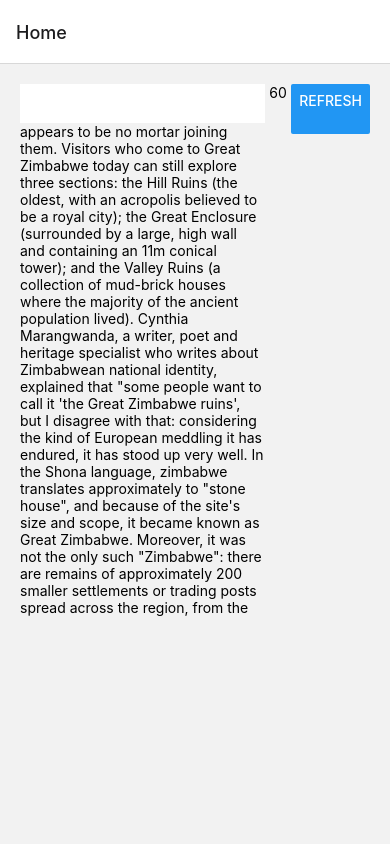
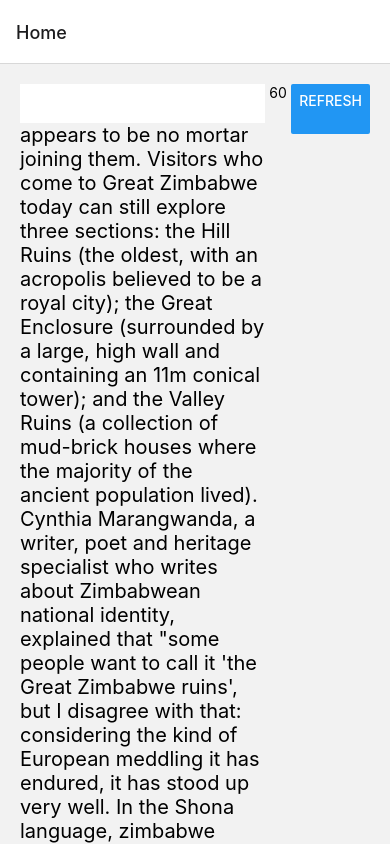
Before and after one commit to diyorbek0309/type-racer, a React Native app: screen / in a window 390 px wide. Shown: the top 845 px of the page. Built offline with nearby package versions, Linux system fonts and the light colour scheme.

Commit message:
fixed bug on input

```diff
--- a/src/components/Main.tsx
+++ b/src/components/Main.tsx
@@ -1,17 +1,22 @@
 import { StyleSheet, Text, View, TextInput } from 'react-native';
-// import styles from './Home.module.css';
 import { MainProps } from '../types/Props.interface';
 
-const HMain = ({ correctText, inputText, setText }: MainProps) => {
+const HMain = ({
+  correctText,
+  inputText,
+  setEnteredText,
+  enteredText,
+}: MainProps) => {
   return (
     <View style={styles.HMain}>
       <TextInput
         style={styles.Main_input}
-        onChangeText={(newText) => setText(newText)}
+        onChangeText={setEnteredText}
+        value={enteredText}
       />
       <View>
         <Text style={styles.correctText}>{correctText}</Text>
-        <Text>{inputText}</Text>
+        <Text style={styles.inputText}>{inputText}</Text>
       </View>
     </View>
   );
@@ -29,8 +34,12 @@ const styles = StyleSheet.create({
   },
   correctText: {
     color: '#00ff00',
-    fontSize: 32,
-    lineHeight: 48,
+    fontSize: 20,
+    lineHeight: 24,
+  },
+  inputText: {
+    fontSize: 20,
+    lineHeight: 24,
   },
 });
 
--- a/src/components/Timer.tsx
+++ b/src/components/Timer.tsx
@@ -2,8 +2,6 @@ import { View, Text } from 'react-native';
 import { TimerProps } from '../types/Props.interface';
 
 const Timer = ({ count }: TimerProps) => {
-  console.log(count);
-
   return (
     <View>
       <Text>{count}</Text>
--- a/src/screens/Home.tsx
+++ b/src/screens/Home.tsx
@@ -1,4 +1,4 @@
-import { useState } from 'react';
+import { useState, useRef, useEffect } from 'react';
 import { StyleSheet, Button, View } from 'react-native';
 import Main from '../components/Main';
 import Timer from '../components/Timer';
@@ -24,14 +24,16 @@ const Home = () => {
   );
   let [correctText, setCorrectText] = useState('');
   let [splittedText, setSplittedText] = useState(text);
+  let [enteredText, setEnteredText] = useState('');
   let [bool, setBool] = useState(true);
-  let [bool1, setBool1] = useState(true);
+  // let [bool1, setBool1] = useState(true);
   let [count, setCount] = useState(60);
   let [working, setWorking] = useState(true);
+  const funRef = useRef<null | NodeJS.Timeout>(null);
   // let [isLight, setIsLight] = useState(true);
   // let [isArial, setIsArial] = useState(true);
-  const [modalIsOpen, setIsOpen] = useState(false);
-  let [fullName, setFullName] = useState({ firstName: '', lastName: '' });
+  // const [modalIsOpen, setIsOpen] = useState(false);
+  // let [fullName, setFullName] = useState({ firstName: '', lastName: '' });
 
   // let firstNameInputRef = useRef(null);
   // let lastNameInputRef = useRef(null);
@@ -51,25 +53,25 @@ const Home = () => {
   //   subtitle.style.color = '#f00';
   // }
 
-  const handleChange = (inputText: string) => {
+  const handleChange = (newWord: string) => {
+    setEnteredText(newWord);
     // setBool(true);
+    console.log(newWord, text[0]);
 
-    if (inputText === text[0] + ' ') {
-      inputText = '';
+    if (newWord === text[0] + ' ') {
+      setEnteredText('');
       correctText += text[0] + ' ';
       setCorrectText(correctText);
-      setSplittedText(text.slice(1, text.length));
+      setText(text.slice(1, text.length));
     }
-    console.log(bool);
 
     if (bool) {
-      const timer = setInterval(() => {
+      funRef.current = setInterval(() => {
         if (count === 0) {
-          clearInterval(timer);
+          clearInterval(funRef.current as NodeJS.Timeout);
           setWorking(false);
         } else {
           setCount(--count);
-          console.log(count);
         }
       }, 1000);
       setBool(false);
@@ -93,8 +95,11 @@ const Home = () => {
   // };
 
   const resetAll = () => {
-    const highestTimeoutId = setTimeout(';');
+    // const highestIntervalId = setInterval(() => {
+    //   console.log('123');
+    // });
     let randomNumber = Math.round(Math.random() * 700);
+    clearInterval(funRef.current as NodeJS.Timeout);
 
     // correctText
     //   .split(' ')
@@ -103,9 +108,9 @@ const Home = () => {
     //     if (word.trim() !== '') splittedText.unshift(word);
     //   });
     // setCorrectText('');
-    for (let i = 0; i < highestTimeoutId; i++) {
-      clearTimeout(i);
-    }
+    // for (let i = 0; i < highestIntervalId; i++) {
+    //   clearInterval(i);
+    // }
     setCount(60);
     setBool(true);
     setText(dummyText.split(' ').slice(randomNumber, randomNumber + 160));
@@ -114,9 +119,10 @@ const Home = () => {
   return (
     <View style={styles.Home}>
       <Main
-        inputText={splittedText.join(' ')}
+        inputText={text.join(' ')}
         correctText={correctText}
-        setText={handleChange}
+        setEnteredText={handleChange}
+        enteredText={enteredText}
       />
       <Timer count={count} />
       <Button title="REFRESH" onPress={resetAll} />
--- a/src/types/Props.interface.ts
+++ b/src/types/Props.interface.ts
@@ -3,7 +3,8 @@ import { NativeSyntheticEvent, TextInputChangeEventData } from 'react-native';
 export interface MainProps {
   correctText: string;
   inputText: string;
-  setText: (newText: string) => void;
+  setEnteredText: (newText: string) => void;
+  enteredText: string;
 }
 
 export interface TimerProps {
```
